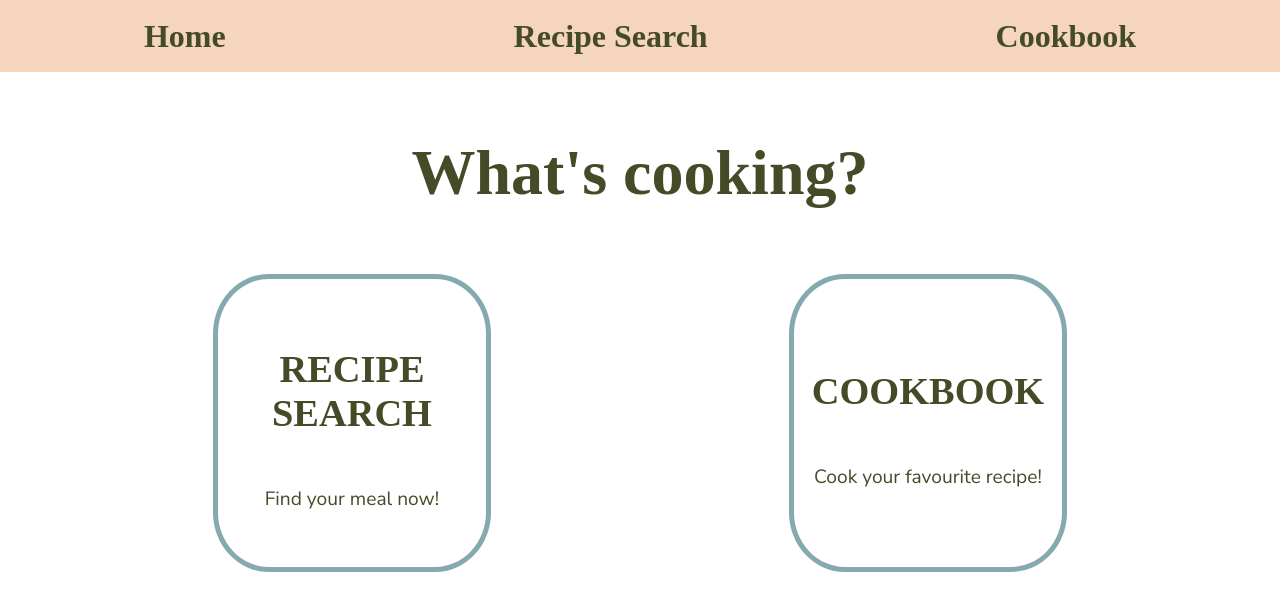
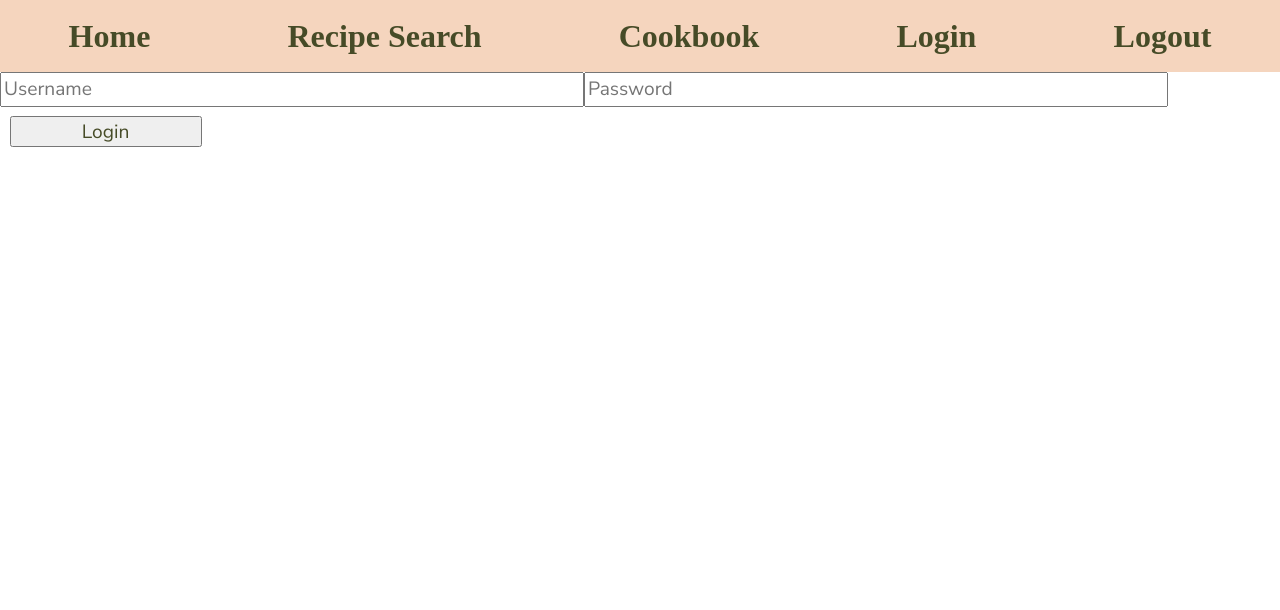
Before and after one commit to squarepancakes/app-etizer, a React (Create React App) app: page /login in a window 1280 px wide. Before the commit this address led to /. Shown: the top 610 px of the page. Built offline with nearby package versions, Linux system fonts and the light colour scheme; a web font is replaced by a local one.

Commit message:
added login and logout

```diff
--- a/src/App.js
+++ b/src/App.js
@@ -1,9 +1,11 @@
-import React from "react";
+import React, { useState } from "react";
 import "./App.css";
 import Cookbook from "./components/Cookbook";
 import { BrowserRouter, Route, Switch, Redirect, Link } from "react-router-dom";
 import { Header } from "./components/Header";
 import RecipeSearch from "./components/RecipeSearch";
+import Login from "./components/Login";
+import Logout from "./components/Logout";
 
 const navigator = [
 	{ title: "Recipe Search", description: "Find your meal now!" },
@@ -31,14 +33,30 @@ const Home = () => {
 };
 
 export function App() {
+	const [userId, setUserId] = useState("");
+
 	return (
 		<div className="main">
 			<div>
 				<Header />
 				<Switch>
 					<Route exact path="/" component={Home} />
-					<Route exact path="/cookbook" component={Cookbook} />
-					<Route exact path="/recipe search" component={RecipeSearch} />
+					<Route
+						exact
+						path="/cookbook"
+						component={() => <Cookbook userId={userId} />}
+					/>
+					<Route
+						exact
+						path="/recipe search"
+						component={() => <RecipeSearch />}
+					/>
+					<Route
+						exact
+						path="/login"
+						component={() => <Login setUserId={setUserId} />}
+					/>
+					<Route exact path="/logout" component={Logout} />
 					<Redirect to="/" />
 				</Switch>
 			</div>
--- a/src/components/Header.js
+++ b/src/components/Header.js
@@ -7,6 +7,8 @@ export const Header = () => {
 			<Link to="/">Home</Link>
 			<Link to="/recipe search">Recipe Search</Link>
 			<Link to="/cookbook">Cookbook</Link>
+			<Link to="/login">Login</Link>
+			<Link to="/logout">Logout</Link>
 		</div>
 	);
 };
--- /dev/null
+++ b/src/components/Login.js
@@ -0,0 +1,66 @@
+import React from "react";
+import axios from "axios";
+
+class Login extends React.Component {
+	constructor(props) {
+		super(props);
+		this.state = {
+			isLoading: false,
+			username: "",
+			password: "",
+			id: ""
+		};
+	}
+
+	loginHandler = () => {
+		const username = this.state.username;
+		const password = this.state.password;
+		const payload = { username: username, password: password };
+		const url = `http://localhost:4000/users/login`;
+		axios
+			.post(url, payload, { withCredentials: true })
+			.then(res => {
+				this.setState({
+					isLoggedIn: true,
+					username: res.data.username,
+					id: res.data._id
+				});
+				this.props.setUserId(res.data._id);
+			})
+			.catch(err => {
+				console.error(err);
+				this.setState({ isLoggedIn: false });
+			});
+		return "/cookbook";
+	};
+	render() {
+		return (
+			<div className={"loginForm"}>
+				{this.state.isLoggedIn ? (
+					<p>"Hello"</p>
+				) : (
+					<div>
+						<input
+							placeholder="Username"
+							name={"username"}
+							onChange={event =>
+								this.setState({ username: event.target.value })
+							}
+						></input>
+						<input
+							placeholder="Password"
+							type="password"
+							name={"password"}
+							onChange={event =>
+								this.setState({ password: event.target.value })
+							}
+						></input>
+						<button onClick={this.loginHandler}>Login</button>
+					</div>
+				)}
+			</div>
+		);
+	}
+}
+
+export default Login;
--- /dev/null
+++ b/src/components/Logout.js
@@ -0,0 +1,20 @@
+import React from "react";
+import axios from "axios";
+
+const logout = () => {
+	const url = `http://localhost:4000/users/logout`;
+	axios
+		.post(url, {}, { withCredentials: true })
+		.then(() => {})
+		.catch(err => {
+			console.error(err);
+		});
+	return "/login";
+};
+
+const Logout = () => {
+	logout();
+	return <div>page is Logout</div>;
+};
+
+export default Logout;
```
